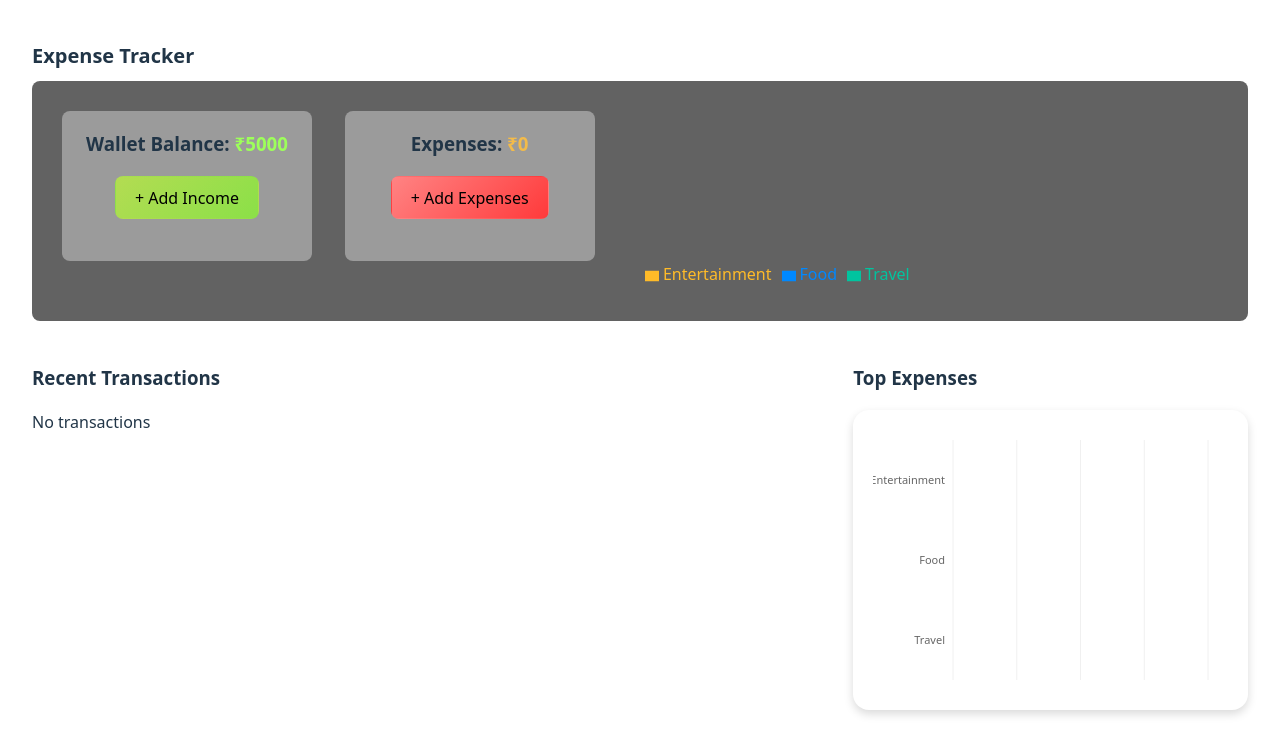
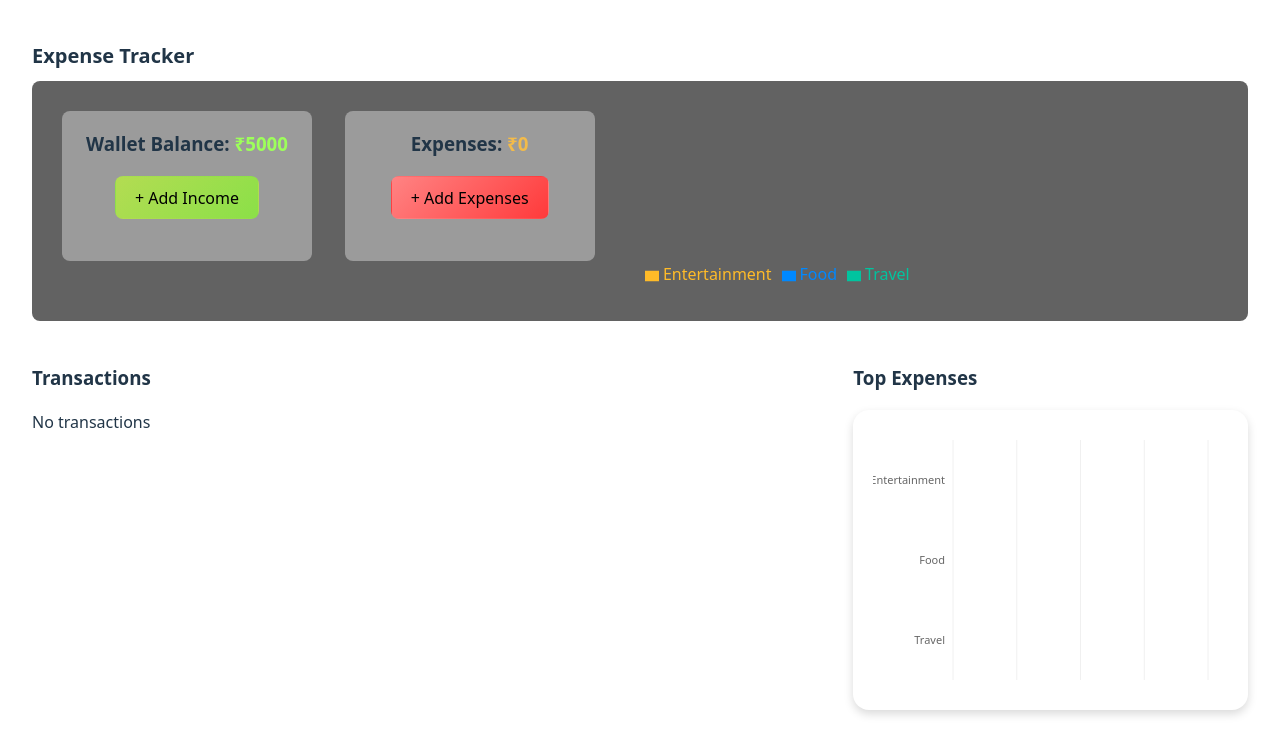
Before and after one commit to vishakhshetty11/ExpenseTracker, a React (Vite) app: page / in a window 1280 px wide. Shown: the top 754 px of the page. Built offline with nearby package versions, Linux system fonts and the light colour scheme.

Commit message:
Testcase Failing Fixing 8

```diff
--- a/src/Pages/Home.jsx
+++ b/src/Pages/Home.jsx
@@ -111,7 +111,7 @@ function Home() {
             </div>
             <Grid container spacing={2} mt={3} >
                 <Grid size={{ xs: 12, sm: 12, md:8, lg:8 }}>
-                    <h3>Recent Transactions</h3>
+                    <h3>Transactions</h3>
                     <ExpenseList data={expenseList} setExpenseList={setExpenseList} setWalletBalance={setWalletBalance}
                         setEditId={setEditId} openModal={() => setOpenExpense(true)} />
                 </Grid>
--- a/src/components/Modals/ExpenseModal.jsx
+++ b/src/components/Modals/ExpenseModal.jsx
@@ -100,7 +100,7 @@ function ExpenseModal({ open, onClose, walletBalance, setWalletBalance, expenseL
                             required onChange={handleExpenseChange} />
                     </div>
                     <button type='submit' className='addBalance'>{editId ? "Edit Expense" : "Add Expense"}</button>
-                    <button type='submit' className='btnCancel' onClick={onClose}>Cancel</button>
+                    <button type='button' className='btnCancel' onClick={onClose}>Cancel</button>
                 </form>
             </div>
         </div>
```
